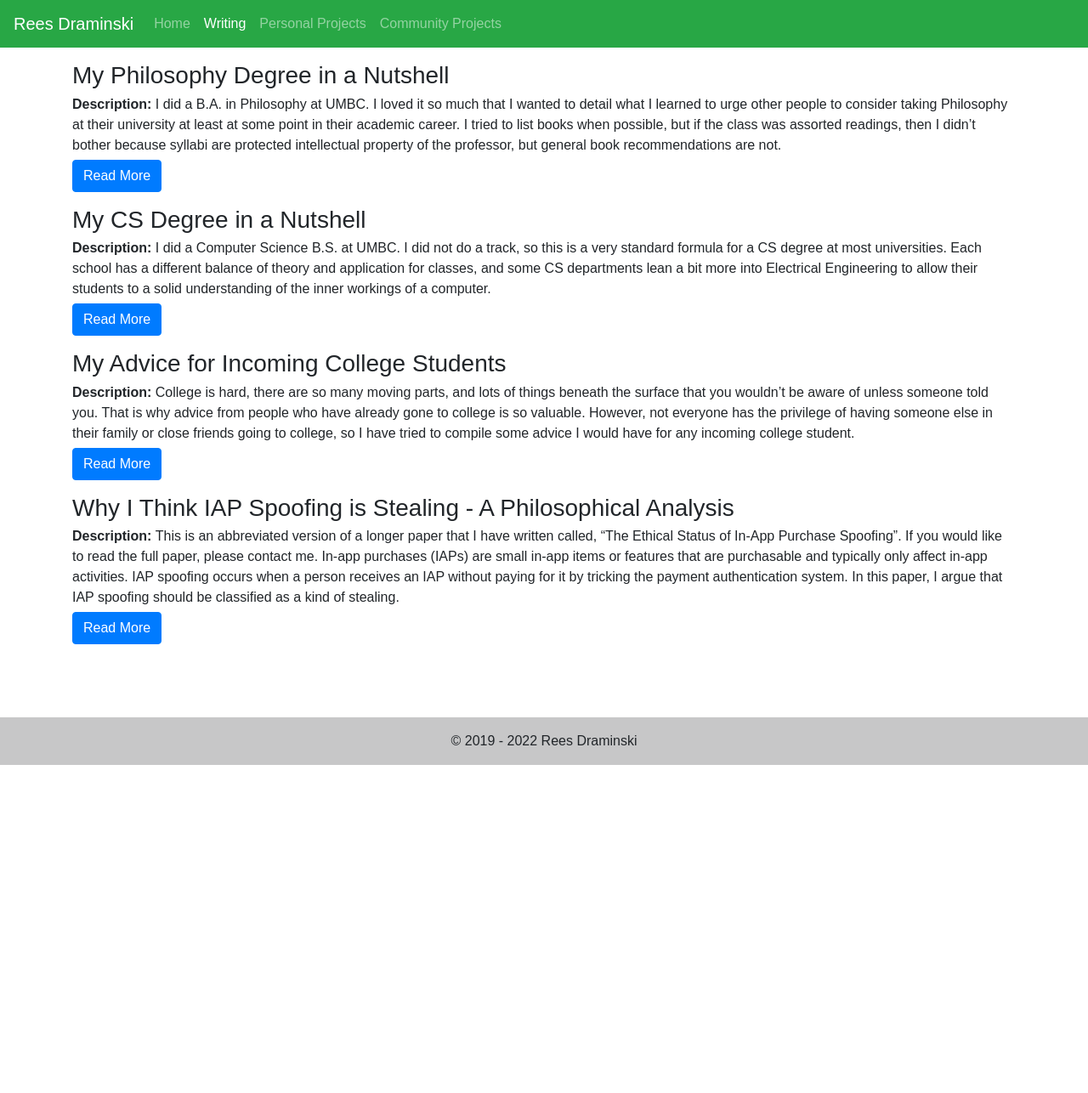
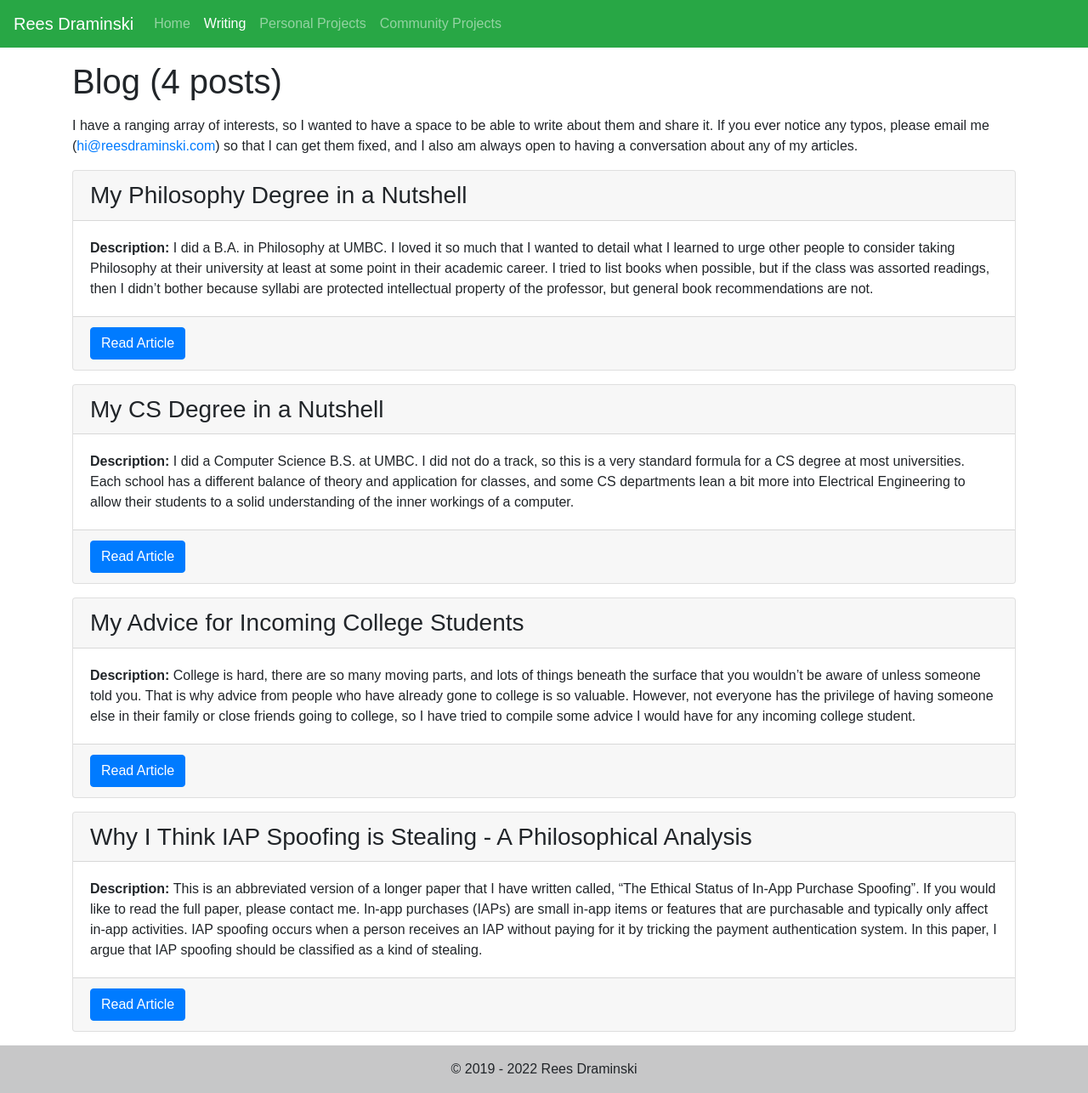
Before and after one commit to reeshuffled/reeshuffled.github.io, a Jekyll site: the page built from writing.html, in a window 1280 px wide. Shown: the whole page at 85% size. Built offline with Jekyll 4.4.1, drawn with Linux system fonts in a browser that asks for light colours; before the commit the page ends 900 px from its top, so only the background shows below that.

Commit message:
update contact, writing page, and add jumps for personal projs

```diff
--- a/index.html
+++ b/index.html
@@ -88,7 +88,7 @@ title: Home
                     </p>
 
                     <p>
-                        <b>Email:</b> hi AT reesdraminski DOT com
+                        <b>Email:</b> <a href="mailto:hi@reesdraminski.com">hi@reesdraminski.com</a>
                     </p>
 
                     <p style="margin-bottom: 5px;">
--- a/writing.html
+++ b/writing.html
@@ -56,18 +56,30 @@ permalink: /writing/
         </nav>
 
         <section class="container">
+
+            <h1 class="mb-3">Blog ({{site.categories.Writing | size}} posts)</h1>
+            <p>
+                I have a ranging array of interests, so I wanted to have a space to be able to write about them and share it. If you ever notice any typos, please email me (<a href="mailto:hi@reesdraminski.com">hi@reesdraminski.com</a>) so that I can get them fixed, and I also am always open to having a conversation about any of my articles.
+            </p>
+
             {% for post in site.categories.Writing %}
-                <article>
-                    <h3>
-                        {{ post.title }}
-                    </h3>
+                <div class="card mb-3">
+                    <div class="card-header">
+                        <h3>
+                            {{ post.title }}
+                        </h3>
+                    </div>
 
-                    <p>
-                        <b>Description: </b>{{ post.excerpt | remove: "</p>" | remove: "<p>" }}
-                    </p>
+                    <div class="card-body">
+                        <p class="mb-0">
+                            <b>Description: </b>{{ post.excerpt | remove: "</p>" | remove: "<p>" }}
+                        </p>
+                    </div>
 
-                    <a class="btn btn-primary mb-3" href="{{ site.baseurl }}{{ post.url }}">Read More</a>
-                </article>
+                    <div class="card-footer">
+                        <a class="btn btn-primary" href="{{ site.baseurl }}{{ post.url }}">Read Article</a>
+                    </div>
+                </div>
             {% endfor %}
         </section>
 
```
Also changed, not shown: personal-projects.html (+9 -3 lines).
